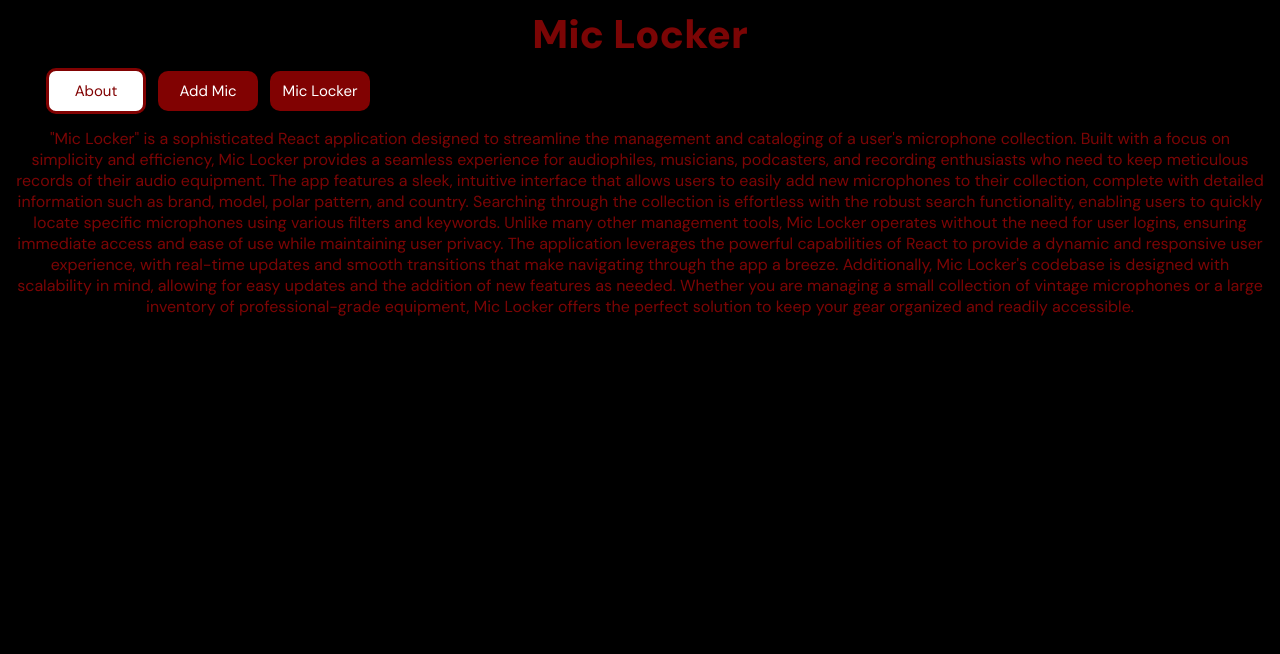
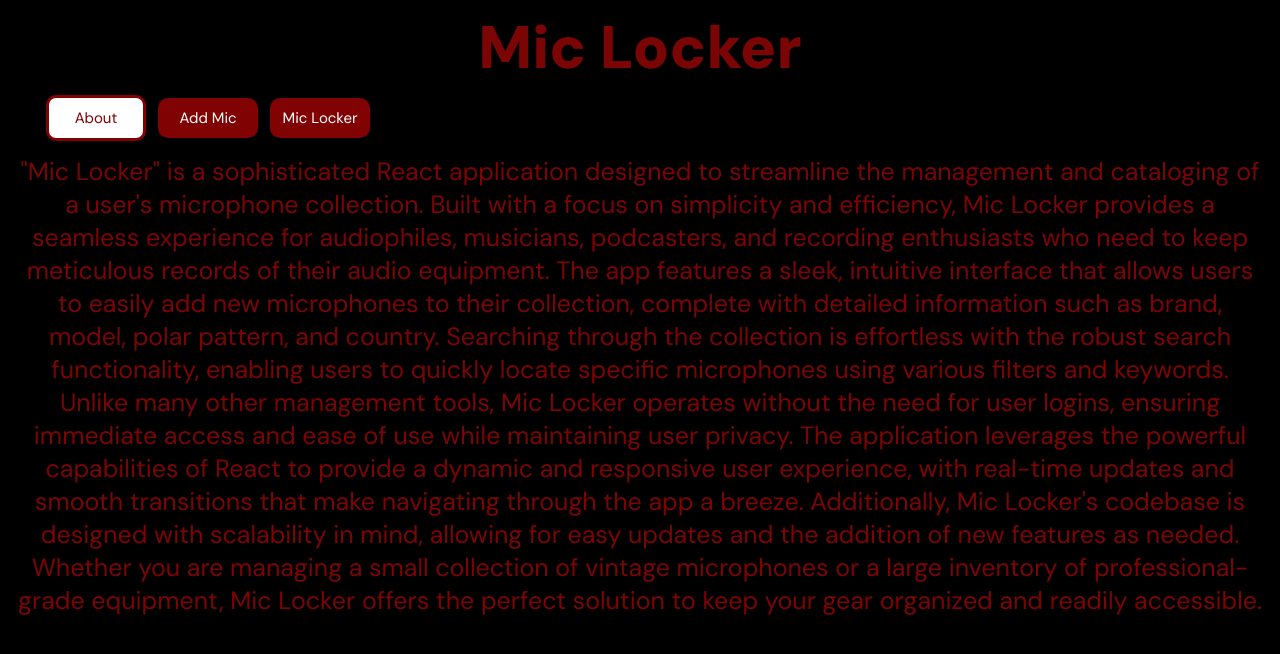
Before and after one commit to GuillermoCardoze/mic-locker-app, a React (Create React App) app: page / in a window 1280 px wide. Shown: the top 654 px of the page. Built offline with nearby package versions, Linux system fonts and the light colour scheme; data requests are answered from the project's data file.

Commit message:
updated font size css

```diff
--- a/src/index.css
+++ b/src/index.css
@@ -20,13 +20,15 @@ h2 {
 }
 
 .title {
-  color: rgb(123, 5, 5)
+  color: rgb(123, 5, 5);
+  font-size: 60px;
 }
 
-p {
+.about {
   text-align: center;
   padding: 0.5rem 0;
-  color: rgb(123, 5, 5)
+  color: rgb(123, 5, 5);
+  font-size: 25px;
 }
 .card-info {
   text-align: center;
--- a/src/pages/About.js
+++ b/src/pages/About.js
@@ -4,7 +4,7 @@ function About() {
       <>
 
         <main>
-          <p>"Mic Locker" is a sophisticated React application designed to streamline the management and cataloging of a user's microphone collection. Built with a focus on simplicity and efficiency, Mic Locker provides a seamless experience for audiophiles, musicians, podcasters, and recording enthusiasts who need to keep meticulous records of their audio equipment. The app features a sleek, intuitive interface that allows users to easily add new microphones to their collection, complete with detailed information such as brand, model, polar pattern, and country. Searching through the collection is effortless with the robust search functionality, enabling users to quickly locate specific microphones using various filters and keywords. Unlike many other management tools, Mic Locker operates without the need for user logins, ensuring immediate access and ease of use while maintaining user privacy. The application leverages the powerful capabilities of React to provide a dynamic and responsive user experience, with real-time updates and smooth transitions that make navigating through the app a breeze. Additionally, Mic Locker's codebase is designed with scalability in mind, allowing for easy updates and the addition of new features as needed. Whether you are managing a small collection of vintage microphones or a large inventory of professional-grade equipment, Mic Locker offers the perfect solution to keep your gear organized and readily accessible.</p>
+          <p className="about">"Mic Locker" is a sophisticated React application designed to streamline the management and cataloging of a user's microphone collection. Built with a focus on simplicity and efficiency, Mic Locker provides a seamless experience for audiophiles, musicians, podcasters, and recording enthusiasts who need to keep meticulous records of their audio equipment. The app features a sleek, intuitive interface that allows users to easily add new microphones to their collection, complete with detailed information such as brand, model, polar pattern, and country. Searching through the collection is effortless with the robust search functionality, enabling users to quickly locate specific microphones using various filters and keywords. Unlike many other management tools, Mic Locker operates without the need for user logins, ensuring immediate access and ease of use while maintaining user privacy. The application leverages the powerful capabilities of React to provide a dynamic and responsive user experience, with real-time updates and smooth transitions that make navigating through the app a breeze. Additionally, Mic Locker's codebase is designed with scalability in mind, allowing for easy updates and the addition of new features as needed. Whether you are managing a small collection of vintage microphones or a large inventory of professional-grade equipment, Mic Locker offers the perfect solution to keep your gear organized and readily accessible.</p>
         </main>
       </>
     );
```
